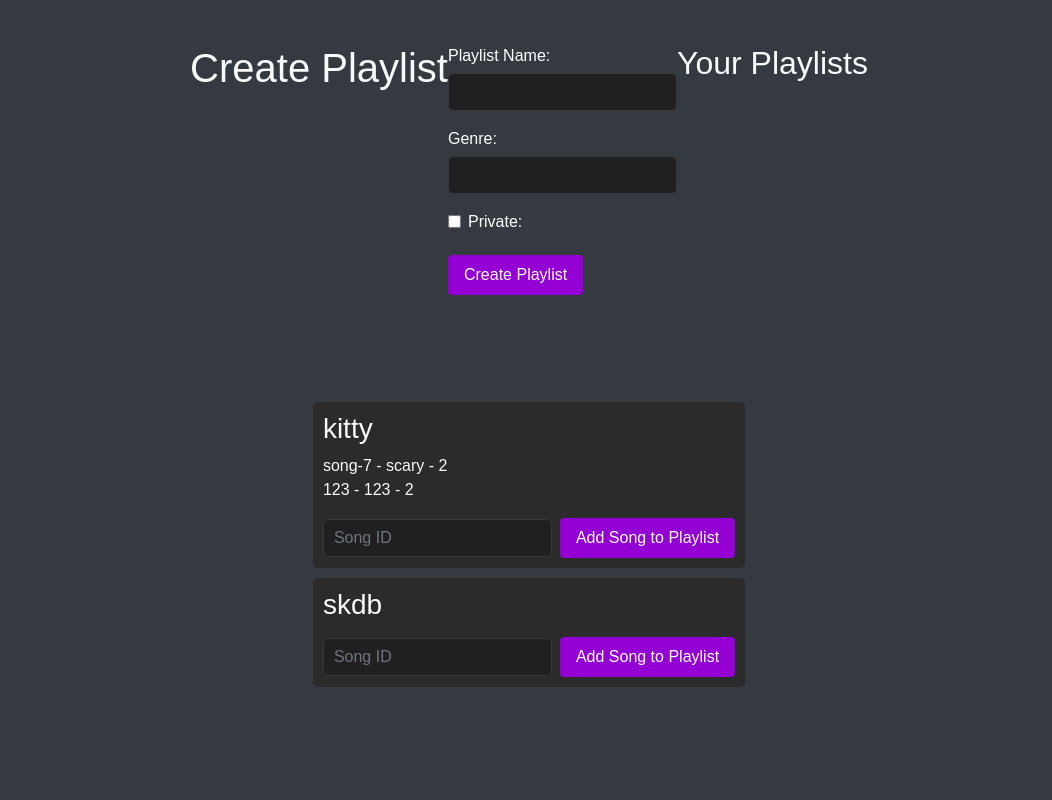
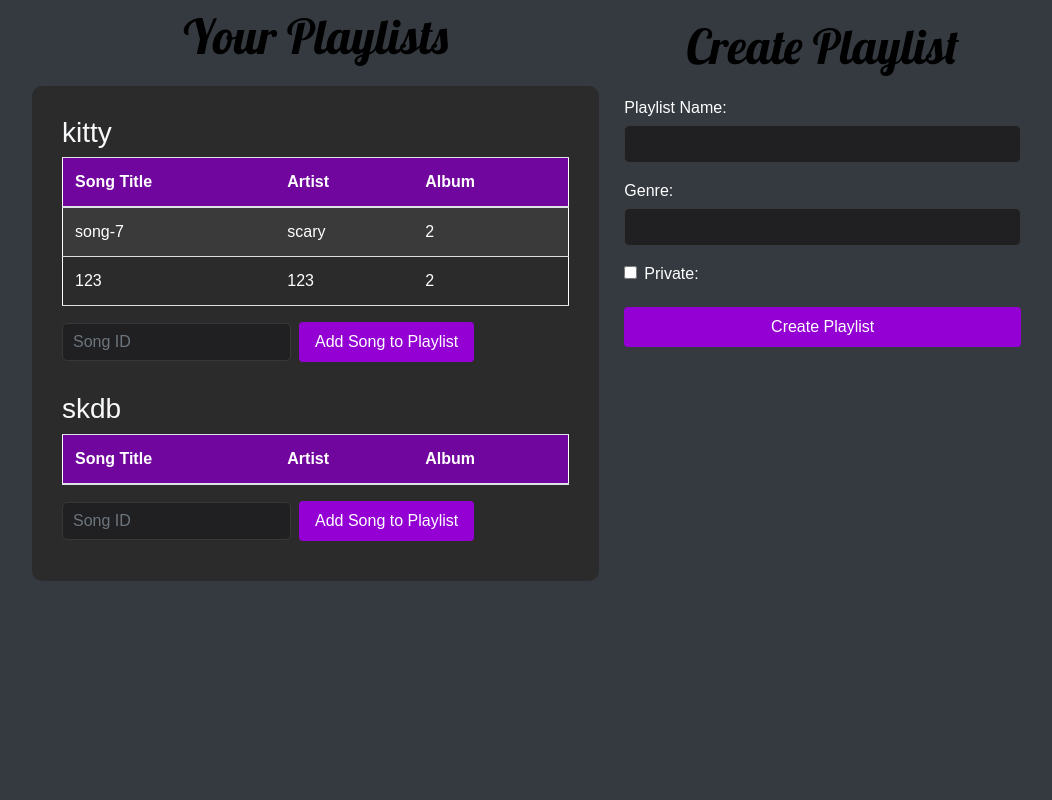
Before and after one commit to MahtaMirzaei/Vibes, a Flask app: page /create_playlist in a window 1280 px wide. Shown: the whole page, without its empty margins (111-1163 px from the left). Run offline with Flask 3, Linux system fonts and the light colour scheme; a user stored in the database is signed in; data comes from the database, SQL or seed files in the repository; both versions use the stored data as it was after the commit; lists and menus that the app fills with data are empty; some libraries are stand-ins or nearby versions.

Commit message:
feat(): modified create play list styles a bit.

```diff
--- a/templates/create_playlist.html
+++ b/templates/create_playlist.html
@@ -7,9 +7,17 @@
   <script src="https://stackpath.bootstrapcdn.com/bootstrap/4.5.2/js/bootstrap.min.js"></script>
   <link rel="stylesheet" type="text/css" href="{{ url_for('static', filename='css/style.css') }}">
   <meta charset="UTF-8">
+  <link
+  rel="icon"
+  type="image/png"
+  sizes="32x32"
+  href="{{ url_for('static', filename='Icon/favicon-32x32.png') }}"
+/>
   <meta name="viewport" content="width=device-width, initial-scale=1.0">
   <title>Create Playlist</title>
   <style>
+    @import url("https://fonts.googleapis.com/css2?family=Lobster&display=swap");
+
     body {
       background-color: #1e1e1f; /* Dark background color */
       color: #ffffff; /* White text color */
@@ -31,41 +39,67 @@
       margin-bottom: 10px;
       border-radius: 5px;
     }
+    .playlist-container {
+      background-color: #2b2b2b; /* Darker grey for playlist container */
+      padding: 20px;
+      border-radius: 10px;
+      max-height: 70vh;
+      overflow-y: auto;
+    }
+    .table {
+      border: 1px solid #ffffff; /* Border color for table */
+    }
+    .table thead th {
+      background-color: #70069d; /* Purple header */
+      color: #ffffff; /* White text color */
+    }
+    .table tbody tr {
+      background-color: #2b2b2b; /* Darker grey for table rows */
+      color: #ffffff; /* White text color */
+    }
+    .table tbody tr:nth-of-type(odd) {
+      background-color: #3a3a3a; /* Slightly lighter grey for odd rows */
+    }
+    .header-custom {
+      font-family: "Lobster", cursive;
+      color: #000000; /* Black color for headers */
+      font-size: 3rem;
+      text-align: center;
+      margin-bottom: 20px;
+    }
+    .create-playlist-section {
+      padding-right: 20px; /* Space on the right for spacing */
+    }
   </style>
 </head>
 <body class="bg-dark text-light">
-    <div class="container mt-4">
-        <h1 class="text-center">Create Playlist</h1>
-
-        <form action="{{ url_for('create_playlist') }}" method="POST" class="mb-4">
-            <div class="form-group">
-                <label for="playlist_name" class="form-label">Playlist Name:</label>
-                <input type="text" id="playlist_name" name="playlist_name" class="form-control" required>
-            </div>
-
-            <div class="form-group">
-                <label for="genre" class="form-label">Genre:</label>
-                <input type="text" id="genre" name="genre" class="form-control" required>
-            </div>
-
-            <div class="form-group form-check">
-                <input type="checkbox" id="is_private" name="is_private" class="form-check-input">
-                <label for="is_private" class="form-check-label">Private:</label>
-            </div>
-
-            <button type="submit" class="btn btn-custom">Create Playlist</button>
-        </form>
-
-        <h2 class="text-center">Your Playlists</h2>
+  <div class="container-fluid mt-2" style="width: 80%;">
+    <div class="row">
+      <!-- User Playlists Section -->
+      <div class="col-md-7">
+        <h2 class="header-custom">Your Playlists</h2>
         <div class="playlist-container">
           {% for playlist in playlists %}
           <div class="playlist">
             <h3>{{ playlist[1] }}</h3>
-                <ul class="list-unstyled">
+            <table class="table table-striped">
+              <thead>
+                <tr>
+                  <th>Song Title</th>
+                  <th>Artist</th>
+                  <th>Album</th>
+                </tr>
+              </thead>
+              <tbody>
                 {% for song in get_songs_in_playlist(playlist[0]) %}
-                    <li>{{ song[1] }} - {{ song[2] }} - {{ song[3] }}</li>
+                <tr>
+                  <td>{{ song[1] }}</td>
+                  <td>{{ song[2] }}</td>
+                  <td>{{ song[3] }}</td>
+                </tr>
                 {% endfor %}
-                </ul>
+              </tbody>
+            </table>
             <form action="{{ url_for('add_song_to_playlist') }}" method="POST" class="form-inline">
               <input type="hidden" name="playlist_id" value="{{ playlist[0] }}">
               <div class="form-group mr-2">
@@ -78,5 +112,27 @@
           {% endfor %}
         </div>
       </div>
+
+      <!-- Create Playlist Section -->
+      <div class="col-md-6 create-playlist-section">
+        <h1 class="header-custom">Create Playlist</h1>
+        <form action="{{ url_for('create_playlist') }}" method="POST" class="mb-5">
+          <div class="form-group">
+            <label for="playlist_name" class="form-label">Playlist Name:</label>
+            <input type="text" id="playlist_name" name="playlist_name" class="form-control" required>
+          </div>
+          <div class="form-group">
+            <label for="genre" class="form-label">Genre:</label>
+            <input type="text" id="genre" name="genre" class="form-control" required>
+          </div>
+          <div class="form-group form-check">
+            <input type="checkbox" id="is_private" name="is_private" class="form-check-input">
+            <label for="is_private" class="form-check-label">Private:</label>
+          </div>
+          <button type="submit" class="btn btn-custom btn-block">Create Playlist</button>
+        </form>
+      </div>
+    </div>
+  </div>
 </body>
 </html>
--- a/templates/login.html
+++ b/templates/login.html
@@ -74,7 +74,7 @@
           <button type="submit" class="btn btn-custom btn-block">Login</button>
         </form>
         <div class="mt-3 text-center">
-          <span>Don't have an account?</span>
+          <span>Don't have an account yet?</span>
           <a href="{{ url_for('join') }}" class="sign-up-link">Sign Up</a>
         </div>
       </div>
```
Also changed, not shown: database.db. Lines whose indentation alone changed are shown as unchanged.
